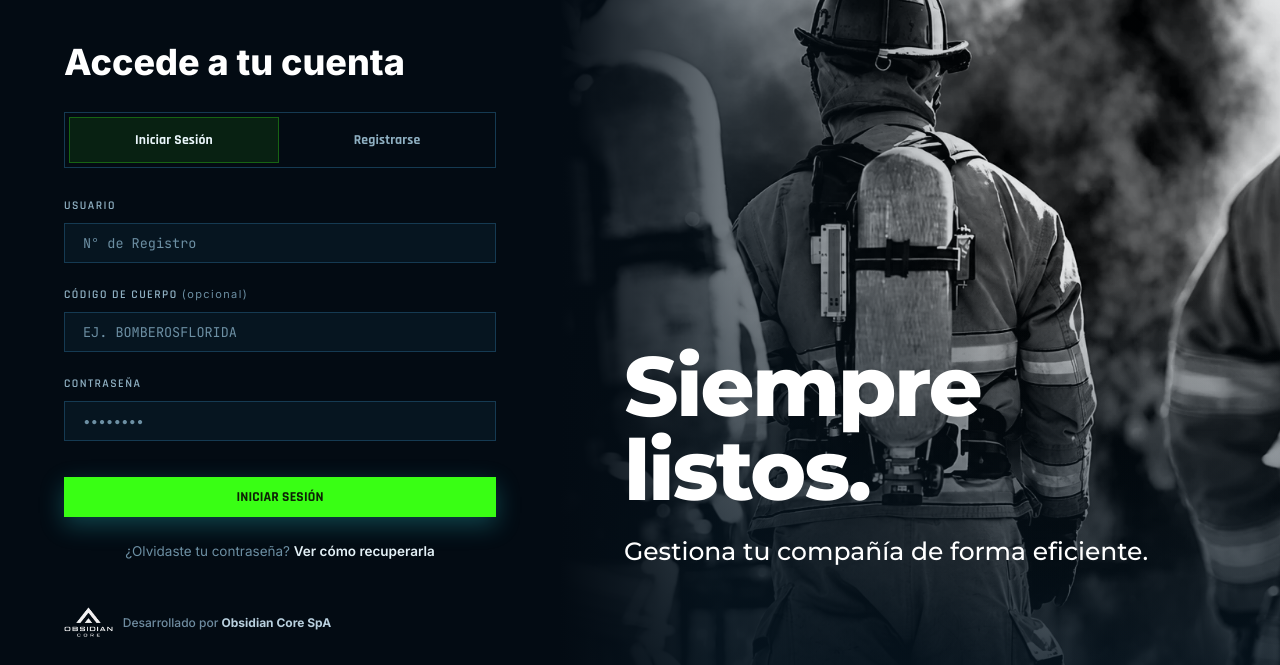
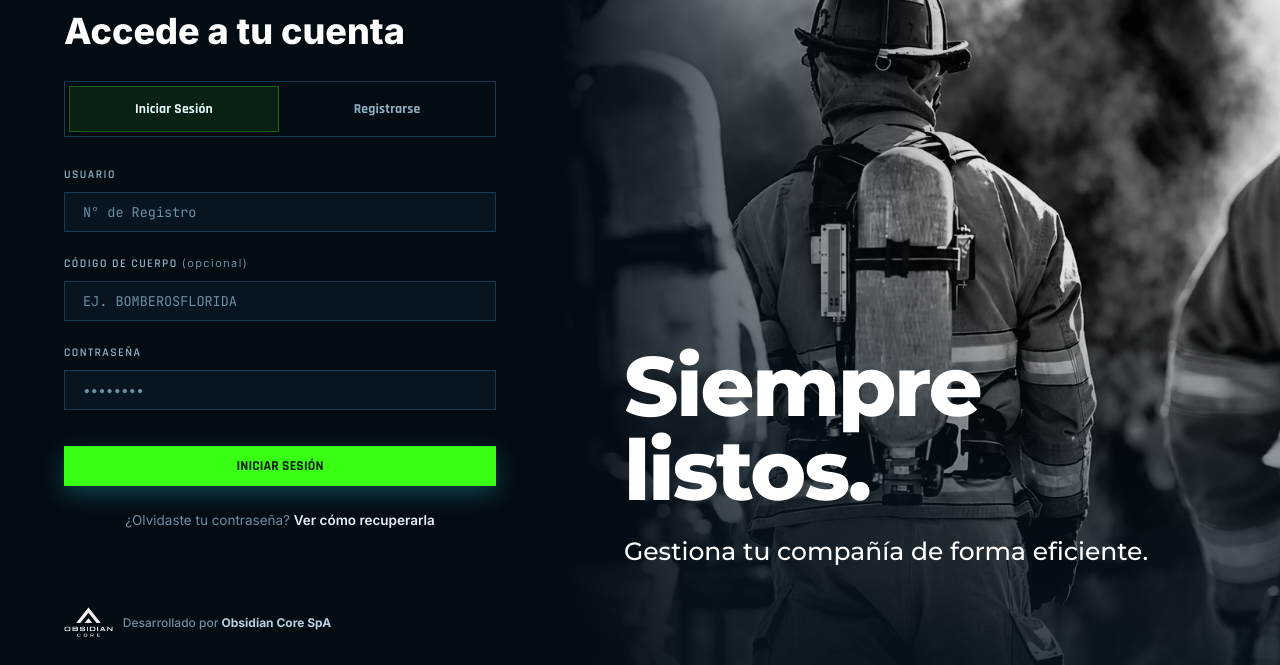
Before and after one commit to nicolasverdejo17/vigor-gestion, a plain HTML site: page login_registro.html in a window 1280 px wide. Shown: the part 135-800 px from the top of the page. Drawn offline with nearby package versions, Linux system fonts and the light colour scheme.

Commit message:
Pantalla de acceso: más espacio bajo el formulario para que el crédito de Obsidian Core no tape el botón «Enviar solicitud».
Co-Authored-By: Claude Sonnet 5.5 <noreply@anthropic.com>

```diff
--- a/login_registro.html
+++ b/login_registro.html
@@ -157,7 +157,7 @@
   body{ display:block; padding:0; min-height:100vh; background:#030B13;}
   .login-shell{ display:flex; min-height:100vh; position:relative;}
   body.verificando .login-shell{ visibility:hidden;}
-  .login-panel{ flex:0 0 560px; display:flex; align-items:center; justify-content:center; padding:120px 64px 48px; background:#030B13; position:relative; z-index:2;}
+  .login-panel{ flex:0 0 560px; display:flex; align-items:center; justify-content:center; padding:120px 64px 110px; background:#030B13; position:relative; z-index:2;}
   .card{ background:transparent; border:none; max-width:420px; padding:0;}
   .card::before{ display:none;}
   .login-logo{ position:absolute; left:56px; top:38px; height:54px; z-index:6;}
```
